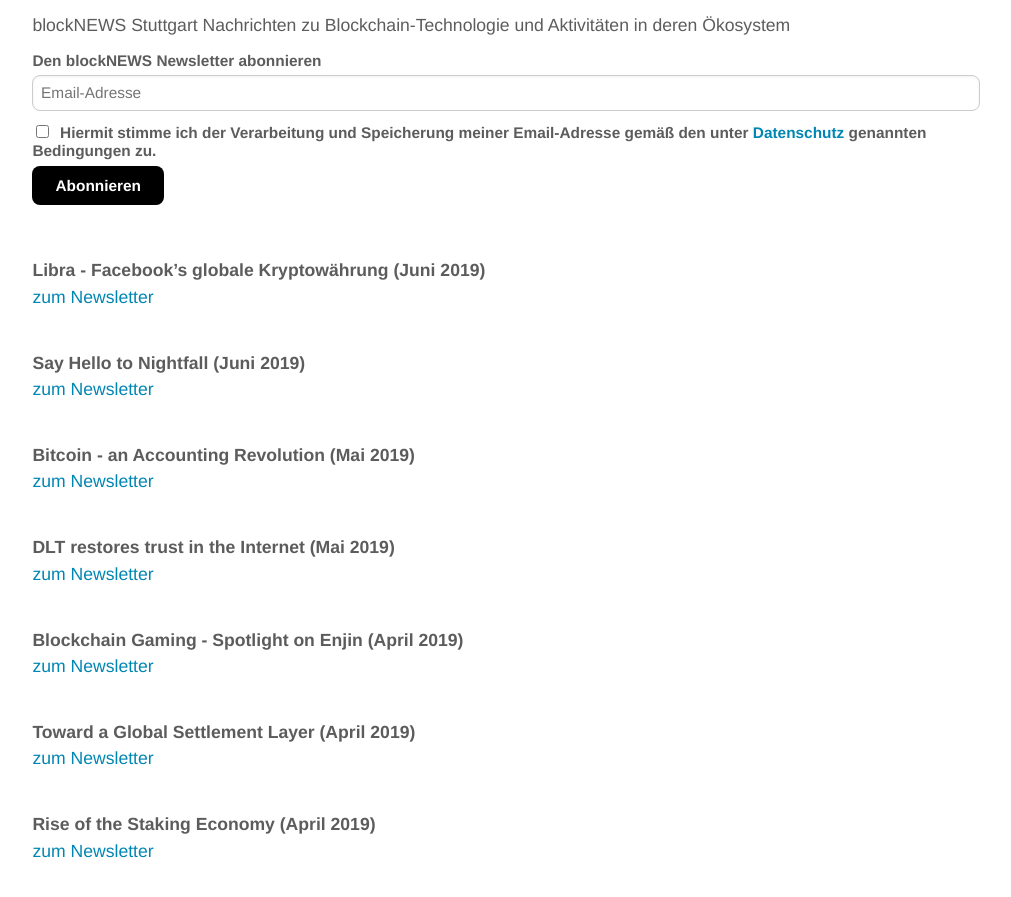
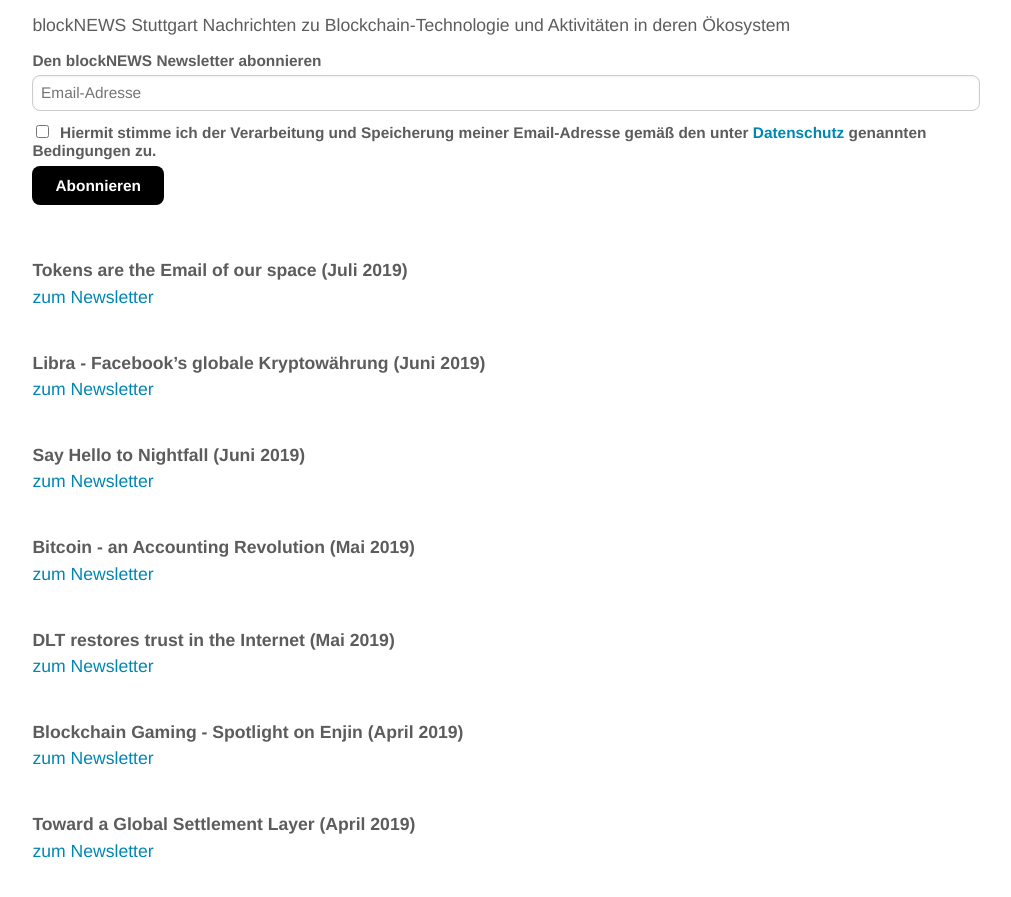
Before and after one commit to blocklab/site, a Jekyll site: the page built from newsletter.md, in a window 1280 px wide and 900 px high, scrolled down 529 px. Shown: the top 897 px of the window, without its empty margins (134-1145 px from the left). Built offline with Jekyll 4.4.1, drawn with Linux system fonts in a browser that asks for light colours; comment, search, counter and statistics services are not loaded.

Commit message:
Update newsletter.md

```diff
--- a/newsletter.md
+++ b/newsletter.md
@@ -33,6 +33,11 @@ Nachrichten zu Blockchain-Technologie und Aktivitäten in deren Ökosystem
 <!--End mc_embed_signup-->
 
 <br>
+<br>
+**Tokens are the Email of our space (Juli 2019)**
+<br>
+[zum Newsletter](https://mailchi.mp/7e348b80b101/tokens-are-the-email-of-our-space)
+
 <br>
 **Libra - Facebook's globale Kryptowährung (Juni 2019)**
 <br>
```
